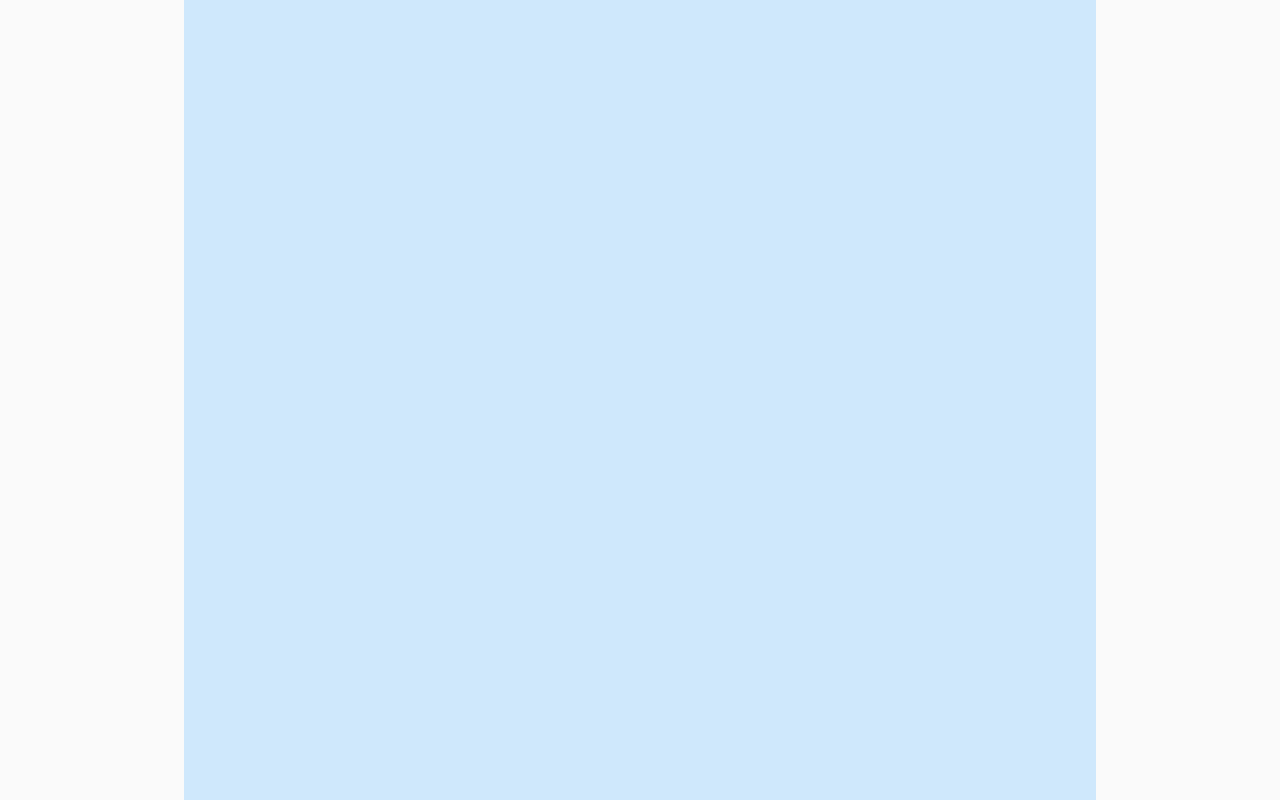
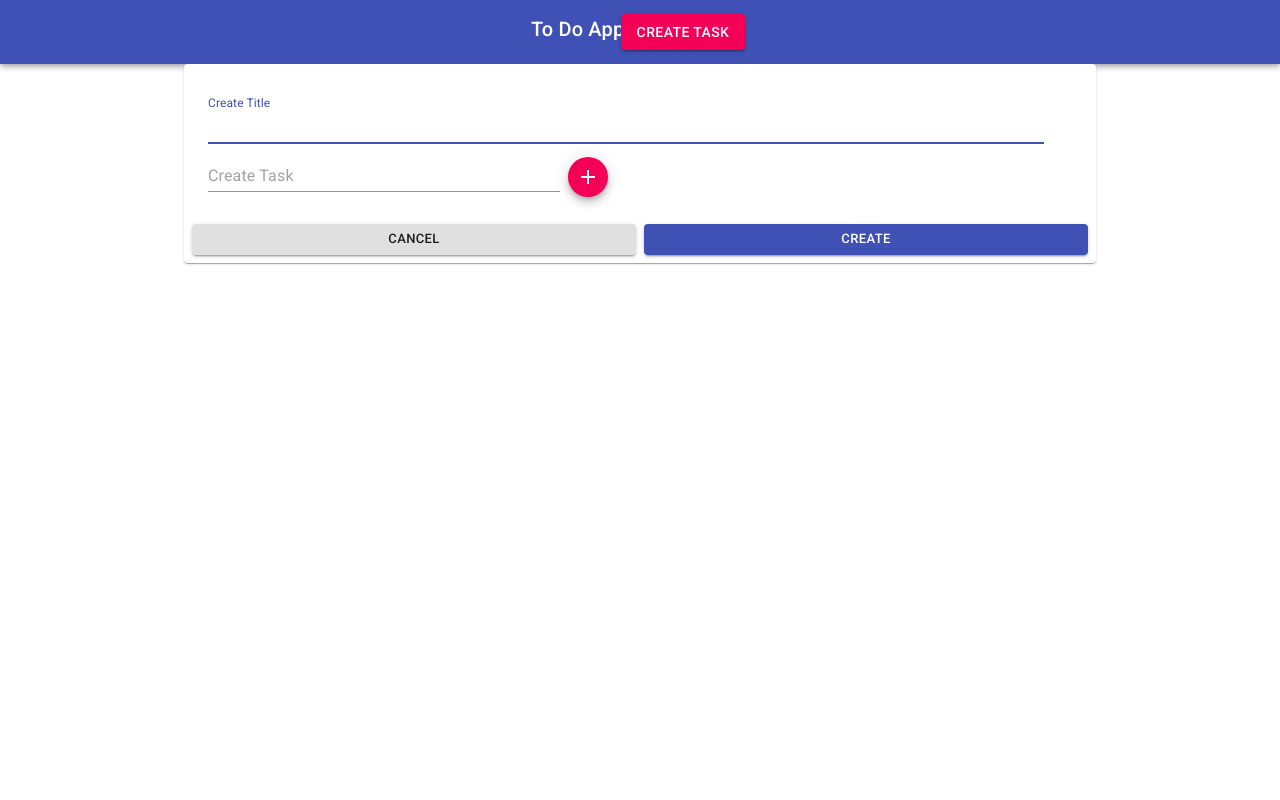
Before and after one commit to puneet222/ToDo, a React (Create React App) app: page /create-bucket in a window 1280 px wide. Built offline with nearby package versions, Linux system fonts and the light colour scheme.

Commit message:
added create bucket UI

```diff
--- a/package.json
+++ b/package.json
@@ -8,10 +8,12 @@
     "react": "^16.12.0",
     "react-dom": "^16.12.0",
     "react-redux": "^7.1.3",
+    "react-router-dom": "^5.1.2",
     "react-scripts": "3.2.0",
     "redux": "^4.0.4",
     "redux-devtools-extension": "^2.13.8",
-    "redux-thunk": "^2.3.0"
+    "redux-thunk": "^2.3.0",
+    "uuid": "^3.3.3"
   },
   "scripts": {
     "start": "react-scripts start",
--- a/src/App.js
+++ b/src/App.js
@@ -1,24 +1,25 @@
 import React from "react";
 import { Provider } from "react-redux";
+import { BrowserRouter as Router, Route, Switch } from "react-router-dom";
+import Container from "@material-ui/core/Container";
+
 import { store } from "./store";
-import CssBaseline from "@material-ui/core/CssBaseline";
-import Typography from "@material-ui/core/Typography";
-import Container from "@material-ui/core/Container";
+import { Header } from "./components/header/Header";
+import { Bucket } from "./components/bucket/Bucket";
 
 import "./App.css";
 
 function App() {
   return (
     <Provider store={store}>
-      <div className="App">
-        <CssBaseline />
+      <Router>
+        <Header />
         <Container maxWidth="md">
-          <Typography
-            component="div"
-            style={{ backgroundColor: "#cfe8fc", height: "100vh" }}
-          />
+          <Switch>
+            <Route exact path="/create-bucket" component={Bucket} />
+          </Switch>
         </Container>
-      </div>
+      </Router>
     </Provider>
   );
 }
--- /dev/null
+++ b/src/components/bucket/Bucket.js
@@ -0,0 +1,152 @@
+import React, { useState } from "react";
+import uuid from "uuid";
+import { makeStyles } from "@material-ui/core/styles";
+import Card from "@material-ui/core/Card";
+import CardActions from "@material-ui/core/CardActions";
+import CardContent from "@material-ui/core/CardContent";
+import Button from "@material-ui/core/Button";
+import Typography from "@material-ui/core/Typography";
+import TextField from "@material-ui/core/TextField";
+import Input from "@material-ui/core/Input";
+import Fab from "@material-ui/core/Fab";
+import AddIcon from "@material-ui/icons/Add";
+
+import { Tasks } from "./Tasks";
+import { Grid } from "@material-ui/core";
+
+const useStyles = makeStyles(theme => ({
+  card: {
+    maxWidth: "100vw"
+  },
+  media: {
+    height: 140
+  },
+  textField: {
+    marginLeft: theme.spacing(1),
+    marginRight: theme.spacing(1),
+    width: "95%"
+  },
+  input: {
+    margin: theme.spacing(1),
+    width: "80%"
+  }
+}));
+
+export const Bucket = () => {
+  const [title, setTitle] = useState("");
+  const [showTitle, setShowTitle] = useState(false);
+  const [task, setTask] = useState("");
+  const [tasks, setTasks] = useState([]);
+
+  const classes = useStyles();
+
+  const handleTitleChange = event => {
+    setTitle(event.target.value);
+  };
+
+  const handleTaskChange = event => {
+    setTask(event.target.value);
+  };
+
+  const displayTitle = () => {
+    if (title !== "") {
+      setShowTitle(true);
+    }
+  };
+
+  const editTitle = () => {
+    setShowTitle(false);
+  };
+
+  const createTaskObject = task => {
+    return {
+      id: uuid.v4(),
+      description: task,
+      isDone: false
+    };
+  };
+
+  const addTask = () => {
+    if (task !== "") {
+      setTasks([...tasks, createTaskObject(task)]);
+      setTask("");
+    }
+  };
+
+  const updateTask = utask => {
+    tasks.forEach(task => {
+      if (task.id === utask.id) {
+        task.isDone = !task.isDone;
+      }
+    });
+    setTasks([...tasks]);
+  };
+
+  const deleteTask = dtask => {
+    let filteredTasks = tasks.filter(task => task.id !== dtask.id);
+    setTasks([...filteredTasks]);
+  };
+
+  return (
+    <Card className={classes.card}>
+      <CardContent>
+        <div>
+          {showTitle ? (
+            <Typography variant="h5" onClick={editTitle}>
+              {title}
+            </Typography>
+          ) : (
+            <TextField
+              id="standard-basic"
+              className={classes.textField}
+              label="Create Title"
+              margin="normal"
+              value={title}
+              onChange={handleTitleChange}
+              onBlur={displayTitle}
+              autoFocus={true}
+            />
+          )}
+        </div>
+        <Tasks tasks={tasks} updateTask={updateTask} deleteTask={deleteTask} />
+        <div>
+          <Grid container>
+            <Grid item xs={12} md={6} lg={6}>
+              <Input
+                placeholder="Create Task"
+                className={classes.input}
+                value={task}
+                onChange={handleTaskChange}
+                inputProps={{
+                  "aria-label": "description"
+                }}
+              />
+              <Fab
+                size="small"
+                color="secondary"
+                aria-label="add"
+                className={classes.margin}
+                onClick={addTask}
+              >
+                <AddIcon />
+              </Fab>
+            </Grid>
+          </Grid>
+        </div>
+      </CardContent>
+      <CardActions>
+        <Button variant="contained" size="small" style={{ flex: 1 }}>
+          Cancel
+        </Button>
+        <Button
+          variant="contained"
+          size="small"
+          color="primary"
+          style={{ flex: 1 }}
+        >
+          Create
+        </Button>
+      </CardActions>
+    </Card>
+  );
+};
--- /dev/null
+++ b/src/components/bucket/Tasks.js
@@ -0,0 +1,38 @@
+import React from "react";
+import Checkbox from "@material-ui/core/Checkbox";
+import FormControlLabel from "@material-ui/core/FormControlLabel";
+import { Grid } from "@material-ui/core";
+import Icon from "@material-ui/core/Icon";
+import "./bucket.css";
+
+export const Tasks = ({ tasks, updateTask, deleteTask }) => {
+  const handleChange = task => {
+    updateTask(task);
+  };
+
+  return tasks.map(task => {
+    return (
+      <div key={task.id}>
+        <Grid container>
+          <Grid item xs={11}>
+            <FormControlLabel
+              key={task.id}
+              control={
+                <Checkbox
+                  checked={task.isDone}
+                  onChange={() => handleChange(task)}
+                />
+              }
+              label={task.description}
+            />
+          </Grid>
+          <Grid item xs={1} className="delete-icon">
+            <Icon color="disabled" onClick={() => deleteTask(task)}>
+              delete_forever
+            </Icon>
+          </Grid>
+        </Grid>
+      </div>
+    );
+  });
+};
--- /dev/null
+++ b/src/components/bucket/bucket.css
@@ -0,0 +1,5 @@
+.delete-icon {
+  display: flex;
+  justify-content: center;
+  align-items: center;
+}
--- /dev/null
+++ b/src/components/header/Header.js
@@ -0,0 +1,25 @@
+import React from "react";
+import { Link } from "react-router-dom";
+import AppBar from "@material-ui/core/AppBar";
+import Toolbar from "@material-ui/core/Toolbar";
+import Typography from "@material-ui/core/Typography";
+import Button from "@material-ui/core/Button";
+
+import "./header.css";
+
+export const Header = () => {
+  return (
+    <AppBar position="static">
+      <Toolbar className="toolbar">
+        <Typography variant="h6" gutterBottom>
+          To Do App
+        </Typography>
+        <Link to="create-bucket">
+          <Button variant="contained" color="secondary" className="create-task">
+            Create Task
+          </Button>
+        </Link>
+      </Toolbar>
+    </AppBar>
+  );
+};
--- /dev/null
+++ b/src/components/header/header.css
@@ -0,0 +1,10 @@
+.toolbar {
+  display: flex;
+  justify-content: center;
+  align-items: center;
+}
+
+.create-task {
+  position: absolute;
+  right: 3%;
+}
```
Also changed, not shown: 1 other file (tests, documents, lock files or other folders).
